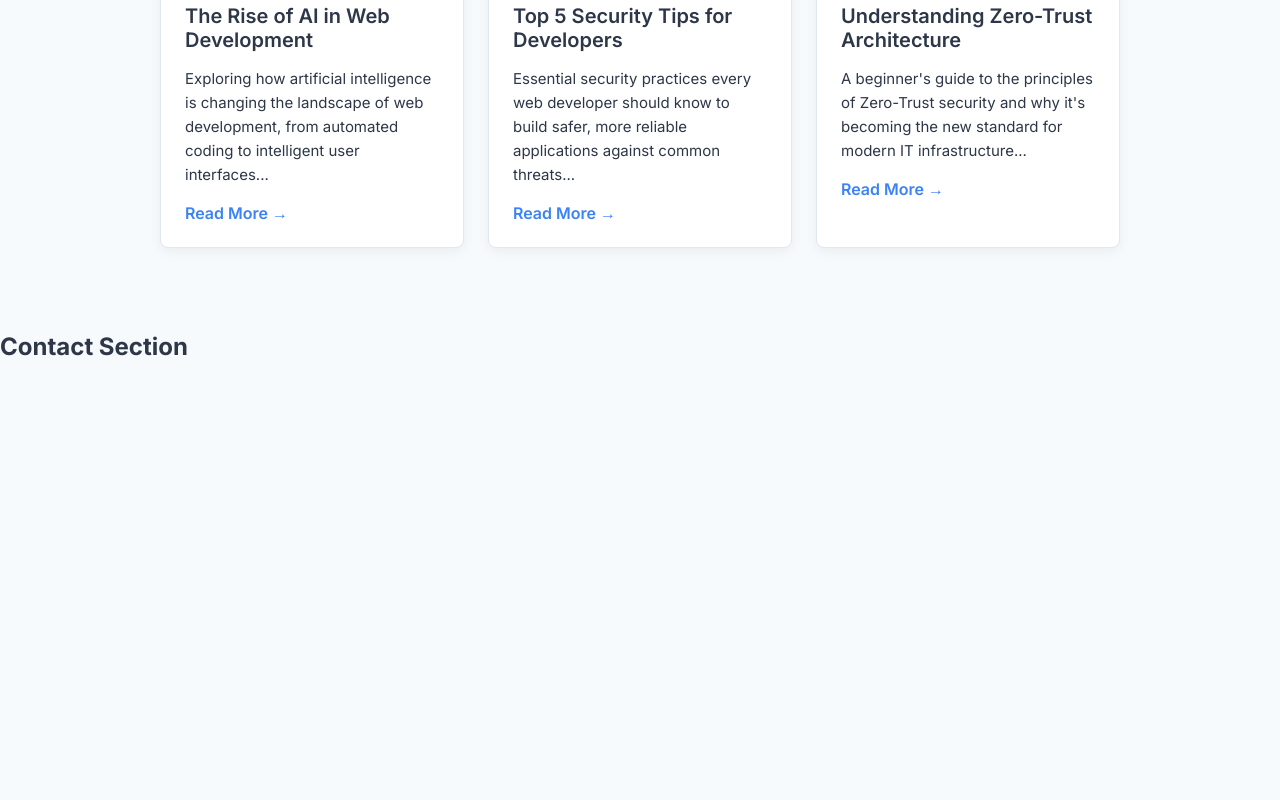
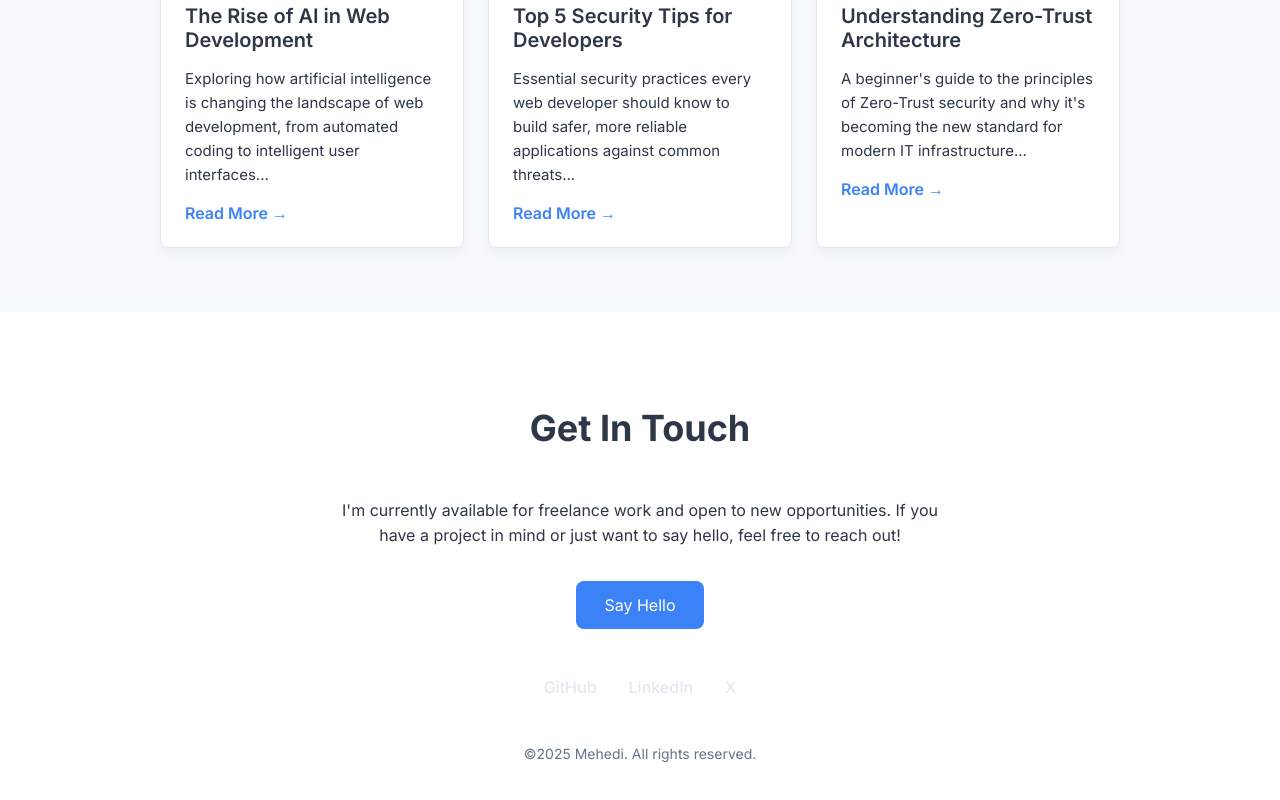
Before and after one commit to ChaimaaAndInterface/Portfolio_Mehedi, a plain HTML site: page front-end/index.html in a window 1280 px wide. Shown: the part 3220-4020 px from the top of the page. Before the commit the page ends 3600 px from the top, so only its background shows below. Drawn offline with Linux system fonts and the light colour scheme.

Commit message:
added footer section

```diff
--- a/front-end/css/style.css
+++ b/front-end/css/style.css
@@ -441,3 +441,40 @@ nav a:hover {
         grid-template-columns: repeat(3, 1fr);
     }
 }
+
+/* Footer / Contact Section Styles */
+#contact {
+    background-color: #fff;
+    padding: 64px 0;
+    text-align: center;
+}
+
+.footer-text {
+    max-width: 600px;
+    margin: 0 auto 32px;
+    line-height: 1.6;
+}
+
+.social-links {
+    margin-top: 48px;
+    display: flex;
+    justify-content: center;
+    gap: 32px;
+}
+
+.social-links a {
+    color: var(--color-dark-text);
+    text-decoration: none;
+    font-weight: 500;
+    transition: var(--color-dark-bg)0.3s;
+}
+
+.social-links a:hover {
+    color: var(--color-primary);
+}
+
+.copyright {
+    margin-top: 48px;
+    font-size: 14px;
+    color: #64748b;
+}
--- a/front-end/index.html
+++ b/front-end/index.html
@@ -230,14 +230,22 @@
 
                 </div>
             </div>
-
-
-
         </section>
     </main>
 
-    <footer class="contact">
-        <h2>Contact Section</h2>
+    <footer id="contact">
+        <div class="container">
+            <h2 class="section-title">Get In Touch</h2>
+            <p class="footer-text">I'm currently available for freelance work and open to new opportunities. If you have a project in mind or just want to say hello, feel free to reach out!</p>
+            <a href="mailto:mehedi.interface@gmail.com
+            " class="cta-button">Say Hello</a>
+            <div class="social-links">
+                <a href="https://github.com/ChaimaaAndInterface" aria-label="GitHub Profile">GitHub</a>
+                <a href="#" aria-label="LinkedIn Profile">LinkedIn</a>
+                <a href="#" aria-label="X Profile">X</a>
+            </div>
+            <p class="copyright">&copy;2025 Mehedi. All rights reserved.</p>
+        </div>
     </footer>
 </body>
 </html>
```
